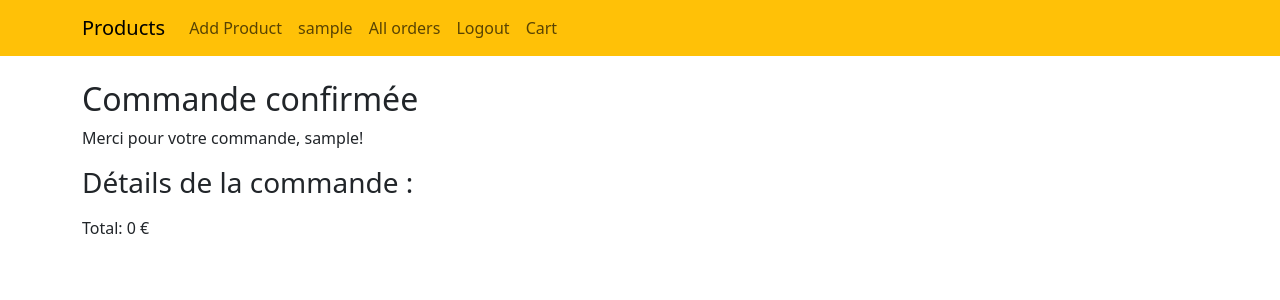
After one commit to raphaelmoynat/ecommercedjango, a Django app: page /order/success/ in a window 1280 px wide. The commit adds this page. Shown: the top 300 px of the page. Run offline with Django 5.2, Linux system fonts and the light colour scheme; the visitor is signed in with stand-in values (Sample User, id 1); data comes from the database, SQL or seed files in the repository; data that the repository does not hold is empty; some libraries are stand-ins or nearby versions.

Commit message:
include payment with stripe

```diff
--- a/ecommercedjango/settings.py
+++ b/ecommercedjango/settings.py
@@ -134,3 +134,6 @@ STATIC_URL = 'static/'
 # https://docs.djangoproject.com/en/5.1/ref/settings/#default-auto-field
 
 DEFAULT_AUTO_FIELD = 'django.db.models.BigAutoField'
+
+STRIPE_SECRET_KEY = 'sk_test_51PCNM106IAn0kHEWABe5CqIL2llQqOwqFQZzgUlyKQGDngtaB34da87a8BuwZ2oTIalfIJ2riteobPqNuwS5emxi00VjWbKlWl'
+STRIPE_PUBLISHABLE_KEY = 'pk_test_51PCNM106IAn0kHEWVMOOmYwHA24YvBFE4coQvKj5vVa4Q1QJ5KYOdCImQbkNLRL0DCOmpe4zWhOqw8wqZISYz0a700Z7XLN5n2'
--- a/ecommercedjango/urls.py
+++ b/ecommercedjango/urls.py
@@ -35,5 +35,12 @@ urlpatterns = [
     path('cart/remove/<int:product_id>/', views.remove_from_cart, name='app_cart_remove'),
     path('cart/remove_row/<int:product_id>/', views.remove_row, name='app_cart_remove_row'),
     path('cart/empty/', views.empty_cart, name='app_empty_cart'),
+    path('recap/', views.recap, name='recap'),
+    path('confirm_order/', views.confirm_order, name='confirm_order'),
+    path('order/<int:order_id>/', views.order, name='order'),
+    path('order/success/', views.payment_success, name='payment_success'),
+    path('profile/', views.profile, name='profile'),
+    path('orders/', views.all_orders, name='all_orders'),
+
 
 ]
--- a/website/models.py
+++ b/website/models.py
@@ -1,4 +1,5 @@
 from django.db import models
+from django.contrib.auth.models import User
 
 # Create your models here.
 
@@ -7,3 +8,15 @@ class Product(models.Model):
     description = models.TextField()
     price = models.DecimalField(max_digits=5, decimal_places=2)
     created_at = models.DateTimeField(auto_now=True, null=True)
+
+class Order(models.Model):
+    user = models.ForeignKey(User, on_delete=models.CASCADE)
+    total = models.DecimalField(max_digits=10, decimal_places=2)
+    date = models.DateTimeField(auto_now_add=True)
+
+
+class OrderItem(models.Model):
+    order = models.ForeignKey(Order, related_name='items', on_delete=models.CASCADE)
+    product = models.ForeignKey('Product', on_delete=models.CASCADE)
+    quantity = models.PositiveIntegerField()
+    subtotal = models.DecimalField(max_digits=10, decimal_places=2)
--- a/website/templates/website/cart.html
+++ b/website/templates/website/cart.html
@@ -38,7 +38,7 @@
                 <td></td>
                 <td></td>
                 <td><strong>Total</strong> : {{ total }} €</td>
-                <td><a href="#" class="btn btn-success">Valider <i class="bi bi-bag-check"></i></a></td>
+                <td><a href="{% url 'recap'  %}" class="btn btn-success">Valider <i class="bi bi-bag-check"></i></a></td>
             </tr>
         </tbody>
     </table>
--- a/website/templates/website/navbar.html
+++ b/website/templates/website/navbar.html
@@ -13,8 +13,14 @@
                 {% endif %}
                 {% if user.is_authenticated %}
                     <li class="nav-item">
-                        <a class="nav-link" href="#">{{ user.username }}</a>
+                        <a class="nav-link" href="{% url 'profile' %}">{{ user.username }}</a>
                     </li>
+                    {% if user.is_superuser %}
+                        <li>
+                            <a class="nav-link" href="{% url 'all_orders' %}">All orders</a>
+                        </li>
+                    {% endif %}
+
                      <li class="nav-item">
                         <a class="nav-link" href="{% url 'logout' %}">Logout</a>
                     </li>
--- /dev/null
+++ b/website/templates/website/payment_success.html
@@ -0,0 +1,15 @@
+{% extends 'website/index.html' %}
+
+{% block body %}
+<div class="container">
+    <h2>Commande confirmée</h2>
+    <p>Merci pour votre commande, {{ order.user.username }}!</p>
+    <h3>Détails de la commande :</h3>
+    <ul>
+        {% for item in order.items.all %}
+        <li>{{ item.product.name }} - {{ item.quantity }} x {{ item.product.price }} € = {{ item.subtotal }} €</li>
+        {% endfor %}
+    </ul>
+    <p>Total: {{ order.total }} €</p>
+</div>
+{% endblock %}
--- a/website/views.py
+++ b/website/views.py
@@ -1,10 +1,19 @@
 from django.http import HttpResponse
 from django.shortcuts import render, redirect, get_object_or_404
 
-from website.models import Product
+
+from website.models import Product, Order, OrderItem
 
 from website.forms import ProductForm, RegisterForm, LoginForm
 from django.contrib.auth import authenticate, login, logout
+
+
+
+import stripe
+from django.conf import settings
+
+from django.views.decorators.csrf import csrf_exempt
+from django.utils import timezone
 
 
 
@@ -154,3 +163,90 @@ def remove_row(request, product_id):
 def empty_cart(request):
     request.session['cart'] = {}
     return redirect('view_cart')
+
+def recap(request):
+    cart = request.session.get('cart', {})
+    cart_items = []
+    total = 0
+
+    for product_id, quantity in cart.items():
+        product = Product.objects.get(id=product_id)
+        subtotal = product.price * quantity
+        cart_items.append({'product': product, 'quantity': quantity, 'subtotal': subtotal})
+        total += subtotal
+
+    return render(request, 'website/recap.html', {
+        'cart_items': cart_items,
+        'total': total,
+    })
+
+stripe.api_key = settings.STRIPE_SECRET_KEY
+
+def confirm_order(request):
+    if request.user.is_authenticated:
+        cart = request.session.get('cart', {})
+        order_items = []
+        total_amount = 0
+
+        for product_id, quantity in cart.items():
+            product = Product.objects.get(id=product_id)
+            subtotal = int(product.price * quantity * 100)
+            order_items.append({
+                'price_data': {
+                    'currency': 'eur',
+                    'product_data': {
+                        'name': product.name,
+                    },
+                    'unit_amount': int(product.price * 100),
+                },
+                'quantity': quantity,
+            })
+            total_amount += subtotal
+
+        session = stripe.checkout.Session.create(
+            payment_method_types=['card'],
+            line_items=order_items,
+            mode='payment',
+            success_url=request.build_absolute_uri('/order/success/'),
+            cancel_url=request.build_absolute_uri('/recap/'),
+        )
+
+        return redirect(session.url, code=303)
+    else:
+        return redirect('product')
+
+@csrf_exempt
+def payment_success(request):
+    cart = request.session.get('cart', {})
+    total = 0
+    order = Order.objects.create(user=request.user, total=total, date=timezone.now())
+
+    for product_id, quantity in cart.items():
+        product = Product.objects.get(id=product_id)
+        subtotal = product.price * quantity
+        OrderItem.objects.create(order=order, product=product, quantity=quantity, subtotal=subtotal)
+        total += subtotal
+    order.total = total
+    order.save()
+    request.session['cart'] = {}
+
+    return render(request, 'website/payment_success.html', {'order': order})
+
+def order(request, order_id):
+    order = get_object_or_404(Order, id=order_id)
+    return render(request, 'website/order.html', {'order': order})
+
+def profile(request):
+    if request.user.is_authenticated:
+        orders = Order.objects.filter(user=request.user)
+        return render(request, 'website/profile.html', {'orders': orders})
+    else:
+        return redirect('product')
+
+
+def all_orders(request):
+    if request.user.is_superuser:
+        orders = Order.objects.all()
+        return render(request, 'website/all_orders.html', {'orders': orders})
+    else:
+        return redirect('product')
```
Also changed, not shown: website/templates/website/all_orders.html (added, +27 -0 lines), website/templates/website/order.html (added, +31 -0 lines), website/templates/website/profile.html (added, +27 -0 lines), website/templates/website/recap.html (added, +32 -0 lines).
